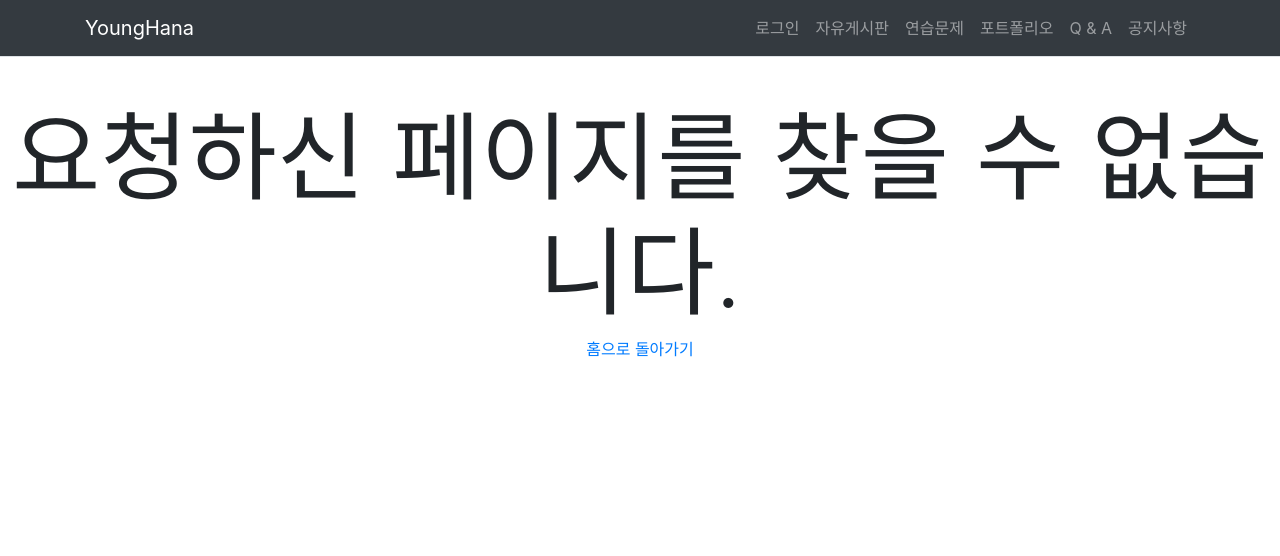
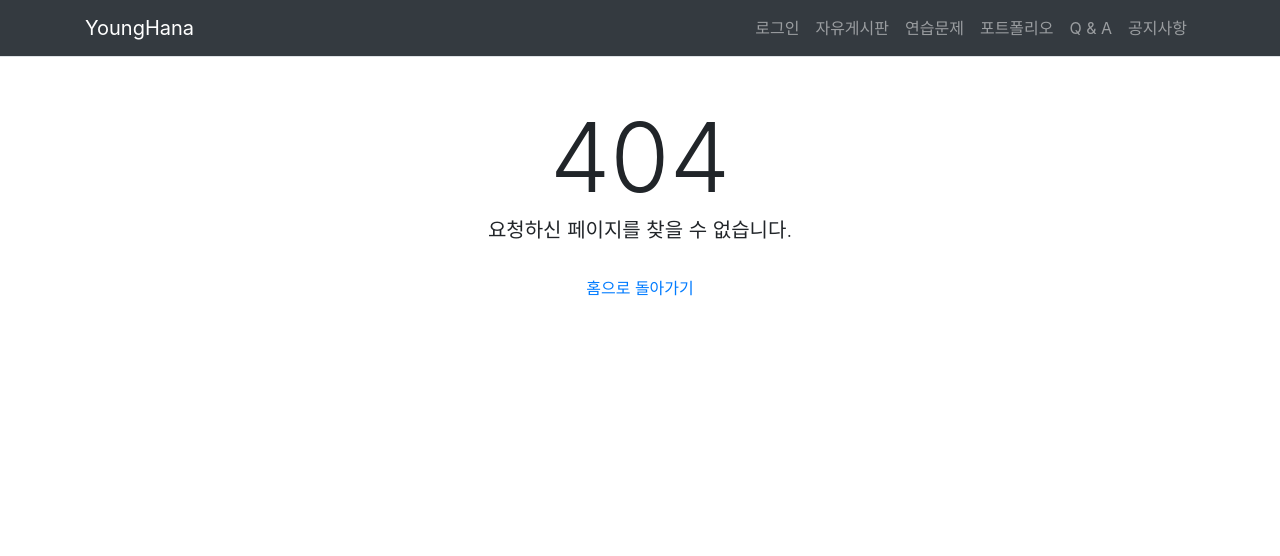
Before and after one commit to ssh5212/zerone, a Django app: template templates/common/404.html in a window 1280 px wide. Shown: the top 556 px of the page. Run offline with Django 3.2, Linux system fonts and the light colour scheme; the template is opened without the code that fills it, so the values that code supplies are empty; some libraries are stand-ins or nearby versions.

Commit message:
404 Error 페이지

```diff
--- a/templates/common/404.html
+++ b/templates/common/404.html
@@ -1,8 +1,10 @@
 {% extends 'base.html' %}
 {% block content %}
+
 	<div class="row justify-content-center">
 		<div class="col-12 text-center">
-			<span class="display-1 d-block">요청하신 페이지를 찾을 수 없습니다.</span>
+			<span class="display-1 d-block">404</span>
+			<div class="mb-4 lead">요청하신 페이지를 찾을 수 없습니다.</div>
 			<a href="/" class="btn btn-link">홈으로 돌아가기</a>
 		</div>
 	</div>
```
